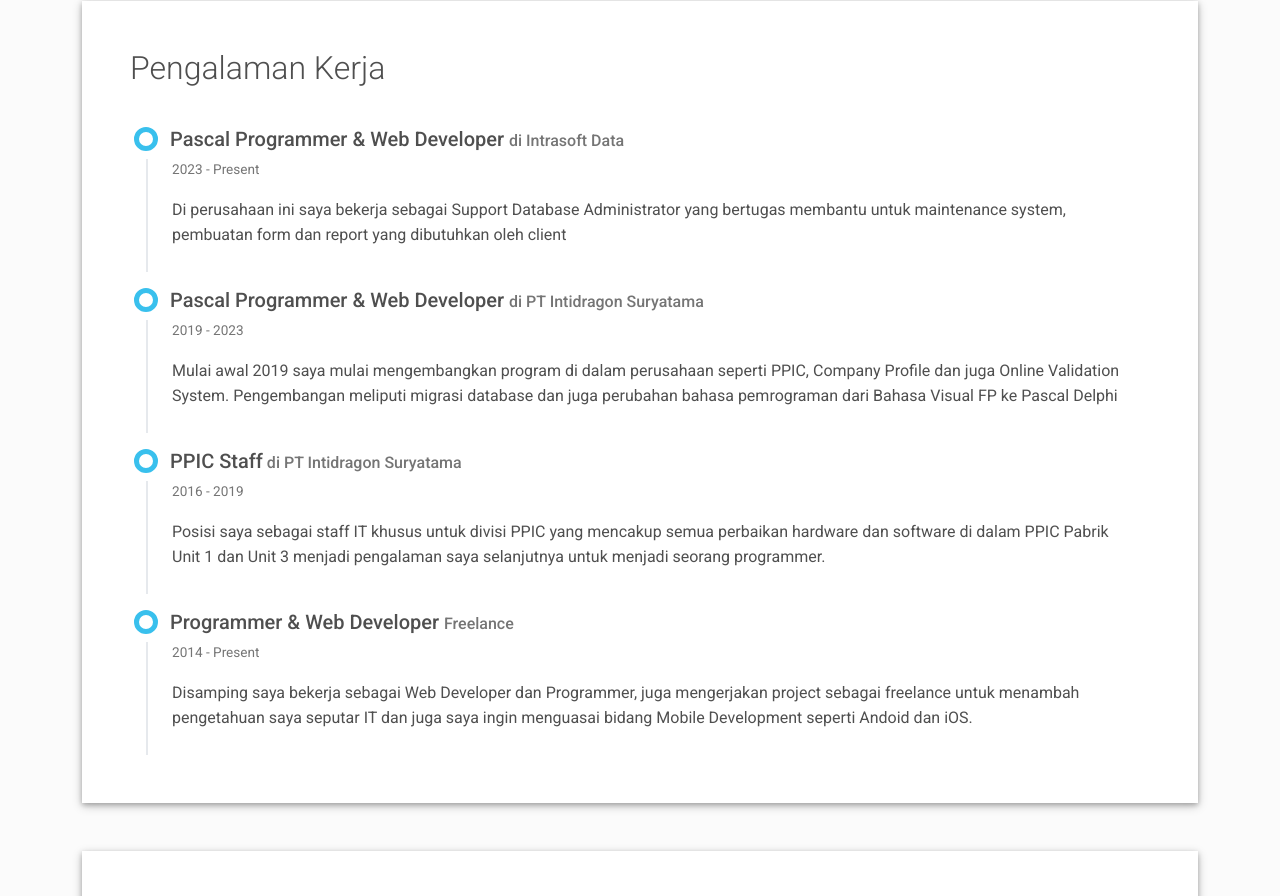
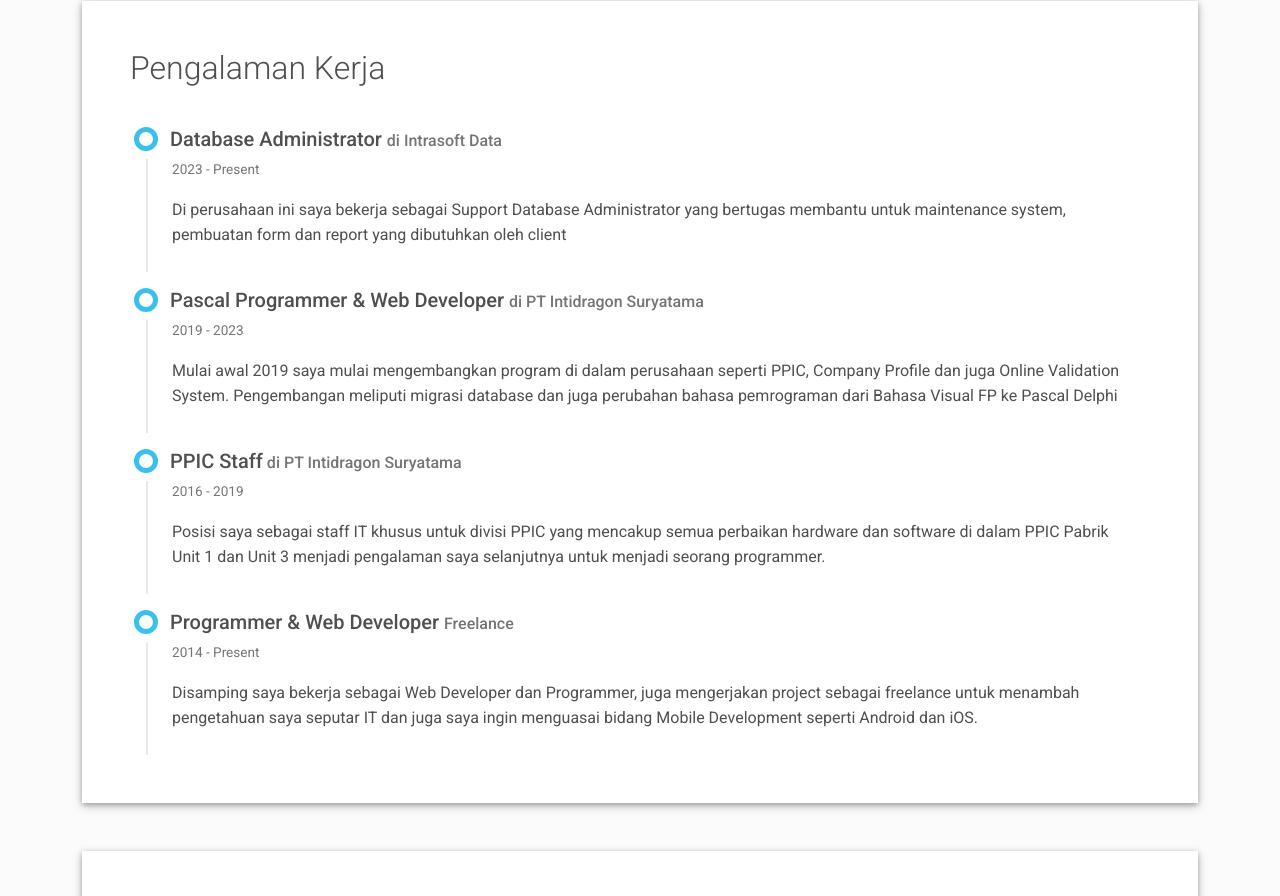
Before and after one commit to ifirdausku/resume, a plain HTML site: page index.html in a window 1280 px wide. Shown: the part 1680-2576 px from the top of the page. Drawn offline with Linux system fonts and the light colour scheme.

Commit message:
Update index.html

```diff
--- a/index.html
+++ b/index.html
@@ -203,7 +203,7 @@
       <div class="timeline">
         <div class="timeline-card timeline-card-info" data-aos="fade-in" data-aos-delay="0">
           <div class="timeline-head px-4 pt-3">
-            <div class="h5">Pascal Programmer & Web Developer <span class="text-muted h6">di Intrasoft Data</span></div>
+            <div class="h5">Database Administrator <span class="text-muted h6">di Intrasoft Data</span></div>
           </div>
           <div class="timeline-body px-4 pb-4">
             <div class="text-muted text-small mb-3">2023 - Present</div>
@@ -234,7 +234,7 @@
           </div>
           <div class="timeline-body px-4 pb-4">
             <div class="text-muted text-small mb-3">2014 - Present</div>
-            <div>Disamping saya bekerja sebagai Web Developer dan Programmer, juga mengerjakan project sebagai freelance untuk menambah pengetahuan saya seputar IT dan juga saya ingin menguasai bidang Mobile Development seperti Andoid dan iOS.</div>
+            <div>Disamping saya bekerja sebagai Web Developer dan Programmer, juga mengerjakan project sebagai freelance untuk menambah pengetahuan saya seputar IT dan juga saya ingin menguasai bidang Mobile Development seperti Android dan iOS.</div>
           </div>
         </div>
       </div>
```
